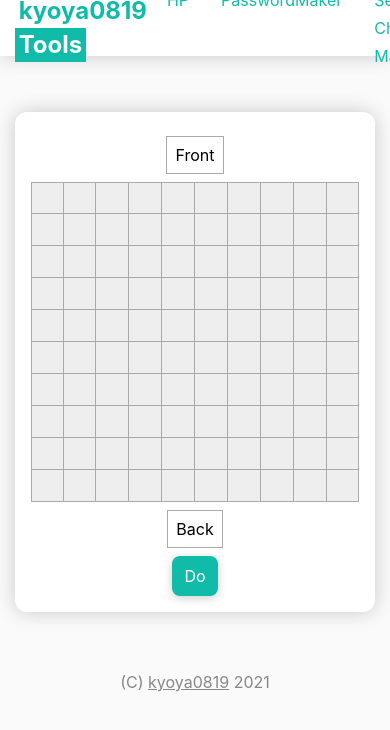
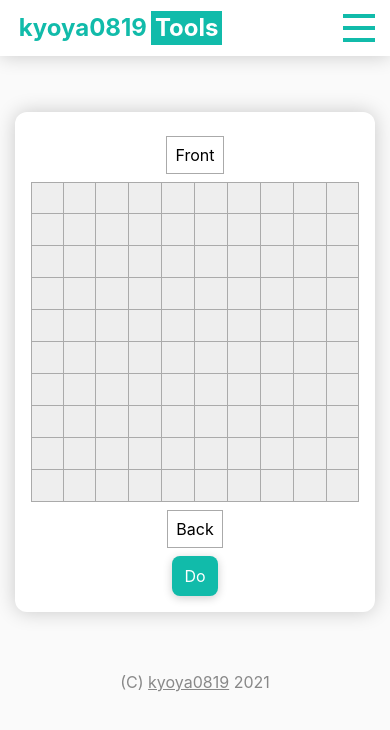
Before and after one commit to ky-y/tools, a React (Create React App) app: page /seating in a window 390 px wide. Shown: the top 730 px of the page. Built offline with nearby package versions, Linux system fonts and the light colour scheme.

Commit message:
ハンバーガーメニューの実装

```diff
--- a/src/components/header/header.module.scss
+++ b/src/components/header/header.module.scss
@@ -42,9 +42,65 @@
             }
         }
 
-        ul {
+        .toggle {
+            display: none;
+
+            &:checked ~ .menu {
+                left: 0;
+            }
+        }
+
+        .hamburger {
+            display: inline-block;
+            position: relative;
+            width: 2rem;
+            height: 1.75rem;
+
+            @media screen and (min-width: 900px) {
+                display: none;
+            }
+
+            span {
+                position: absolute;
+                display: inline-block;
+                width: 100%;
+                height: 4px;
+                background: #1BA;
+
+                &:nth-of-type(1) {
+                    top: 0;
+                }
+
+                &:nth-of-type(2) {
+                    top: calc(50% - 2px);
+                }
+
+                &:nth-of-type(3) {
+                    bottom: 0;
+                }
+            }
+        }
+
+        .menu {
             display: flex;
             list-style: none;
+
+            @media screen and (max-width: 900px) {
+                position: fixed;
+                top: 3.5rem;
+                left: 100%;
+                width: 100%;
+                height: 100vh;
+                padding: 0 3.75%;
+                background: #FFFA;
+                display: block;
+                transition: left 1s ease-in-out;
+
+                a {
+                    width: 100%;
+                    padding: 1rem 0!important;
+                }
+            }
 
             a {
                 display: inline-block;
--- a/src/components/header/header.tsx
+++ b/src/components/header/header.tsx
@@ -15,7 +15,14 @@ const Header: FC = () => {
                     </Link>
                 </h1>
 
-                <ul>
+                <input type="checkbox" className={ scss.toggle } id="toggle" />
+                <label className={ scss.hamburger } htmlFor="toggle">
+                    <span />
+                    <span />
+                    <span />
+                </label>
+
+                <ul className={ scss.menu }>
                     <li><a href="https://kyoya0819.com/" target="_blank" rel="noopener noreferrer">HP</a></li>
                     <li><Link to="/password">PasswordMaker</Link></li>
                     <li><Link to="/seating">Seating Chart Maker</Link></li>
```
